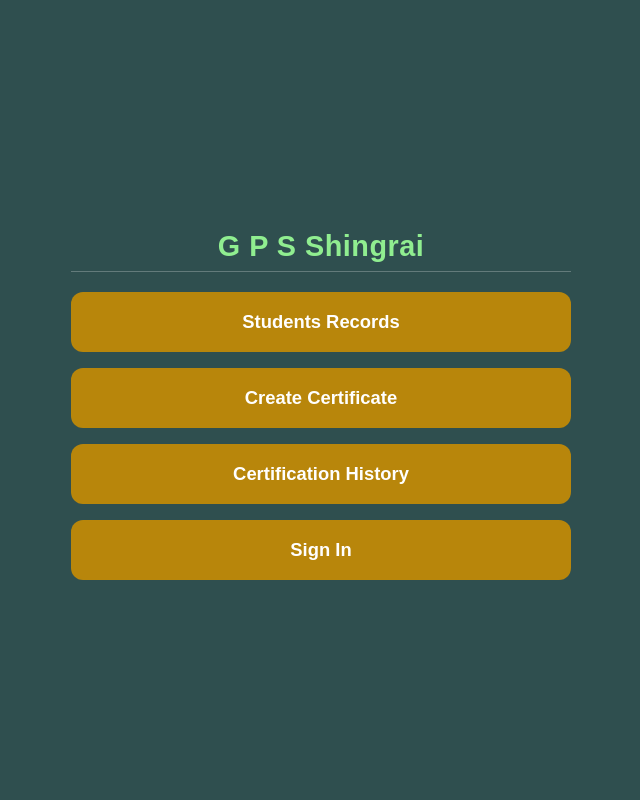
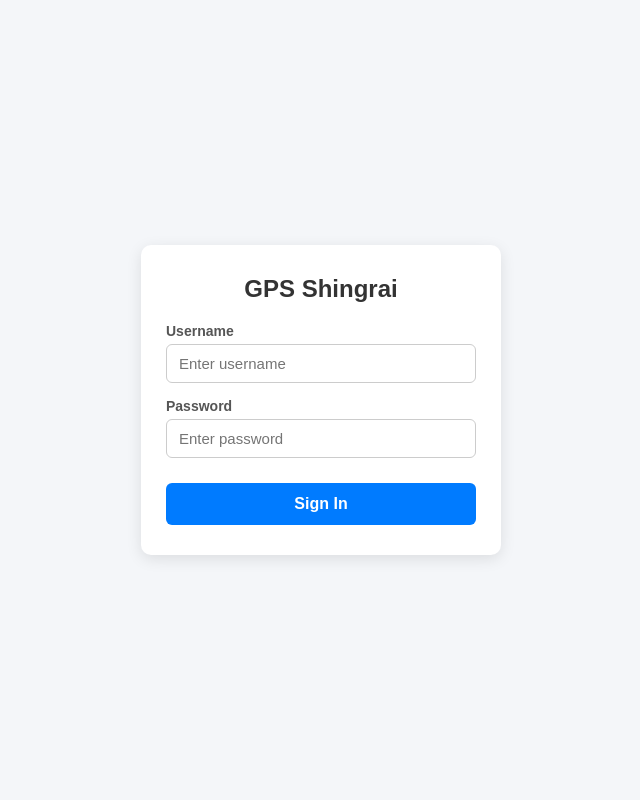
Before and after one commit to AbdulAziz-cs-cs/school_management_system, a FastAPI app: page / in a window 1280 px wide. Shown: the whole page, without its empty margins (319-959 px from the left). Run offline with FastAPI, Linux system fonts and the light colour scheme.

Commit message:
add login routes

```diff
--- a/backend/main.py
+++ b/backend/main.py
@@ -1,4 +1,6 @@
-from fastapi import FastAPI, Request
+from fastapi import FastAPI, HTTPException, status, Request
+from fastapi.responses import FileResponse
+
 from fastapi.middleware.cors import CORSMiddleware
 from fastapi.templating import Jinja2Templates
 from fastapi.staticfiles import StaticFiles
@@ -74,7 +76,38 @@ app.add_middleware(
 # HOME PAGE
 # --------------------------------------------------
 
+# 1. Define your hardcoded credentials
+VALID_USERNAME = "admin"
+VALID_PASSWORD = "admin123"
+
+# Request schema
+class LoginRequest(BaseModel):
+    username: str
+    password: str
+
 @app.get("/")
+def login(request: Request):
+
+    return templates.TemplateResponse(
+        request=request,
+        name="login.html",
+        context={}
+    )
+
+
+    # 4. Authentication API endpoint
+@app.post("/api/login")
+def login(creds: LoginRequest):
+    if creds.username == VALID_USERNAME and creds.password == VALID_PASSWORD:
+        return {"status": "success", "token": "logged_in_secret_key"}
+
+    raise HTTPException(
+        status_code=status.HTTP_401_UNAUTHORIZED,
+        detail="Invalid username or password"
+    )
+
+
+@app.get("/home.html")
 def home(request: Request):
 
     return templates.TemplateResponse(
@@ -139,7 +172,7 @@ def view_certificate_page(request: Request):
 # LOGIN PAGE
 # --------------------------------------------------
 
-# @app.get("/signin")
+# @app.get("/login")
 # def login(request: Request):
 
 #     return templates.TemplateResponse(
--- a/frontend/static/css/login.css
+++ b/frontend/static/css/login.css
@@ -1,19 +1,86 @@
-.container{
-  border-radius: 10px;
-  border-width: 20px;
-  padding: 190px 150px 200px 150px;
-  border-color:purple;
+* {
+    box-sizing: border-box;
+    margin: 0;
+    padding: 0;
+    font-family: Arial, sans-serif;
+}
 
-  align-items: center;
-  text-align: center;
-  width: min-content;
-  background-color:gray;
-  margin-left: 440px;
-  margin-top: 5px;
+body {
+    background-color: #f4f6f9;
+    display: flex;
+    justify-content: center;
+    align-items: center;
+    min-height: 100vh;
+    padding: 20px;
+}
 
+.login-box {
+    background: #ffffff;
+    padding: 30px 25px;
+    border-radius: 10px;
+    box-shadow: 0 4px 15px rgba(0, 0, 0, 0.1);
+    width: 100%;
+    max-width: 360px;
+    text-align: center;
 }
-input{
-  border-color: blueviolet;
-  padding: 30px;
 
+.login-box h2 {
+    margin-bottom: 20px;
+    color: #333;
 }
+
+.input-group {
+    margin-bottom: 15px;
+    text-align: left;
+}
+
+.input-group label {
+    display: block;
+    font-size: 14px;
+    color: #555;
+    margin-bottom: 5px;
+    font-weight: bold;
+}
+
+.input-group input {
+    width: 100%;
+    padding: 10px 12px;
+    border: 1px solid #ccc;
+    border-radius: 6px;
+    font-size: 15px;
+    outline: none;
+    transition: border-color 0.2s;
+}
+
+.input-group input:focus {
+    border-color: #007bff;
+}
+
+.login-btn {
+    width: 100%;
+    padding: 12px;
+    background: #007bff;
+    color: #ffffff;
+    border: none;
+    border-radius: 6px;
+    font-size: 16px;
+    cursor: pointer;
+    margin-top: 10px;
+    font-weight: bold;
+    transition: background-color 0.2s;
+}
+
+.login-btn:hover {
+    background: #0056b3;
+}
+
+.error-message {
+    color: #d9534f;
+    background: #fdf7f7;
+    padding: 10px;
+    border-radius: 6px;
+    border: 1px solid #d9534f;
+    margin-bottom: 15px;
+    font-size: 13px;
+    display: none;
+}
--- a/frontend/static/js/login.js
+++ b/frontend/static/js/login.js
@@ -0,0 +1,42 @@
+document.getElementById("loginForm").addEventListener("submit", async function (e) {
+    e.preventDefault();
+
+    const usernameInput = document.getElementById("username").value.trim();
+    const passwordInput = document.getElementById("password").value;
+    const errorBox = document.getElementById("errorMessage");
+
+    errorBox.style.display = "none";
+
+    try {
+        const response = await fetch("/api/login", {
+            method: "POST",
+            headers: {
+                "Content-Type": "application/json"
+            },
+            body: JSON.stringify({
+                username: usernameInput,
+                password: passwordInput
+            })
+        });
+
+        if (!response.ok) {
+            const errorData = await response.json();
+            throw new Error(errorData.detail || "Invalid username or password");
+        }
+
+        const result = await response.json();
+
+        // Store login state
+        localStorage.setItem("isLoggedIn", "true");
+        if (result.token) {
+            localStorage.setItem("authToken", result.token);
+        }
+
+        // Navigate to dashboard
+        window.location.href = "/home.html";
+
+    } catch (err) {
+        errorBox.textContent = err.message;
+        errorBox.style.display = "block";
+    }
+});
--- a/frontend/templates/home.html
+++ b/frontend/templates/home.html
@@ -4,6 +4,14 @@
     <meta charset="UTF-8">
     <meta name="viewport" content="width=device-width, initial-scale=1.0, maximum-scale=1.0, user-scalable=no">
     <title>GPS SHINGRAI</title>
+
+    <!-- AUTH CHECK: Blocks unauthenticated users before page renders -->
+    <script>
+        if (localStorage.getItem("isLoggedIn") !== "true") {
+            window.location.href = "/";
+        }
+    </script>
+
     <link rel="stylesheet" href="/static/css/home.css">
 </head>
 <body>
@@ -26,13 +34,22 @@
                     Certification History
                 </button>
 
-                <button class="menu-item" id="signin" type="button">
-                    Sign In
+                <button class="menu-item" id="signout" type="button">
+                    Sign Out
                 </button>
             </div>
         </main>
     </div>
 
     <script src="/static/js/home.js"></script>
+
+    <!-- LOGOUT HANDLER -->
+    <script>
+        document.getElementById("signout")?.addEventListener("click", () => {
+            localStorage.removeItem("isLoggedIn");
+            localStorage.removeItem("authToken");
+            window.location.href = "/";
+        });
+    </script>
 </body>
 </html>
--- /dev/null
+++ b/frontend/templates/login.html
@@ -0,0 +1,33 @@
+<!DOCTYPE html>
+<html lang="en">
+<head>
+    <meta charset="UTF-8">
+    <meta name="viewport" content="width=device-width, initial-scale=1.0, maximum-scale=1.0, user-scalable=no">
+    <title>Login - GPS SHINGRAI</title>
+    <link rel="stylesheet" href="/static/css/login.css">
+</head>
+<body>
+
+    <div class="login-box">
+        <h2>GPS Shingrai</h2>
+
+        <div id="errorMessage" class="error-message"></div>
+
+        <form id="loginForm">
+            <div class="input-group">
+                <label for="username">Username</label>
+                <input type="text" id="username" placeholder="Enter username" required autocomplete="off">
+            </div>
+
+            <div class="input-group">
+                <label for="password">Password</label>
+                <input type="password" id="password" placeholder="Enter password" required>
+            </div>
+
+            <button type="submit" class="login-btn">Sign In</button>
+        </form>
+    </div>
+
+    <script src="/static/js/login.js"></script>
+</body>
+</html>
```
